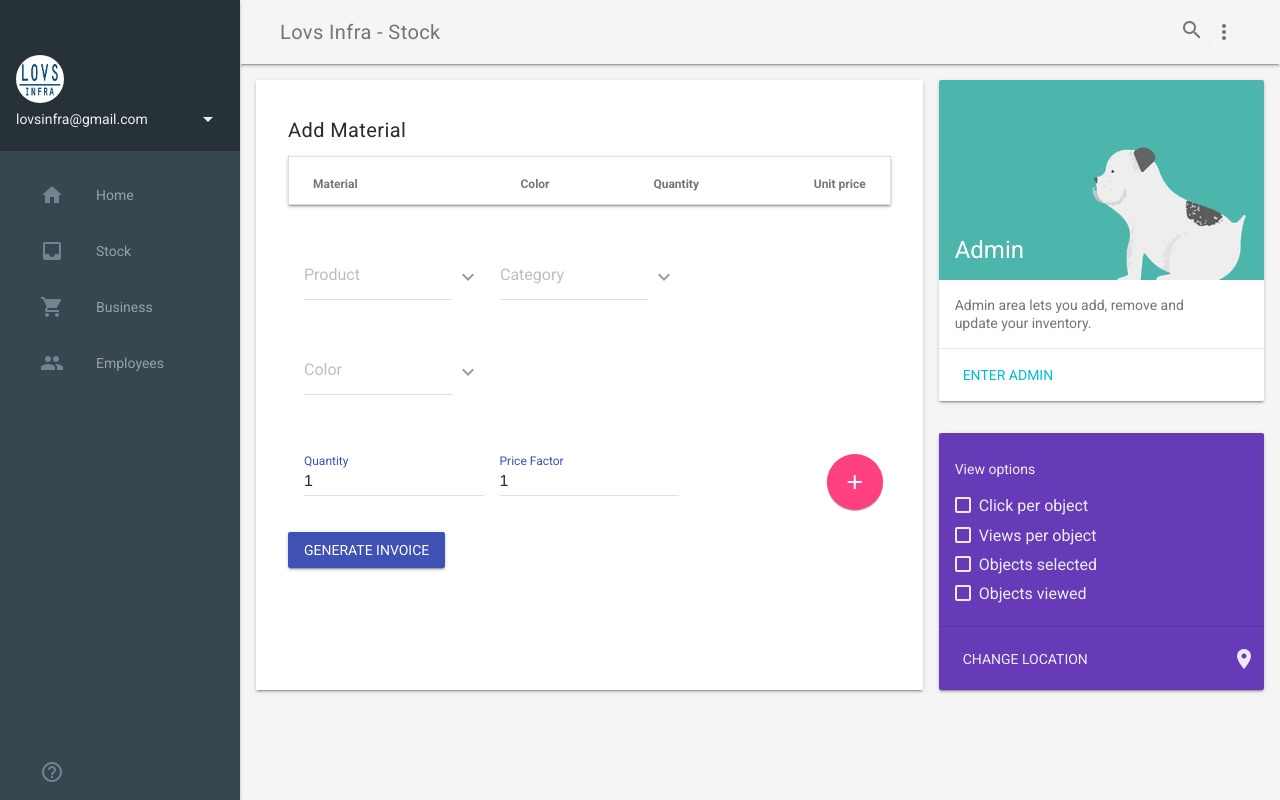
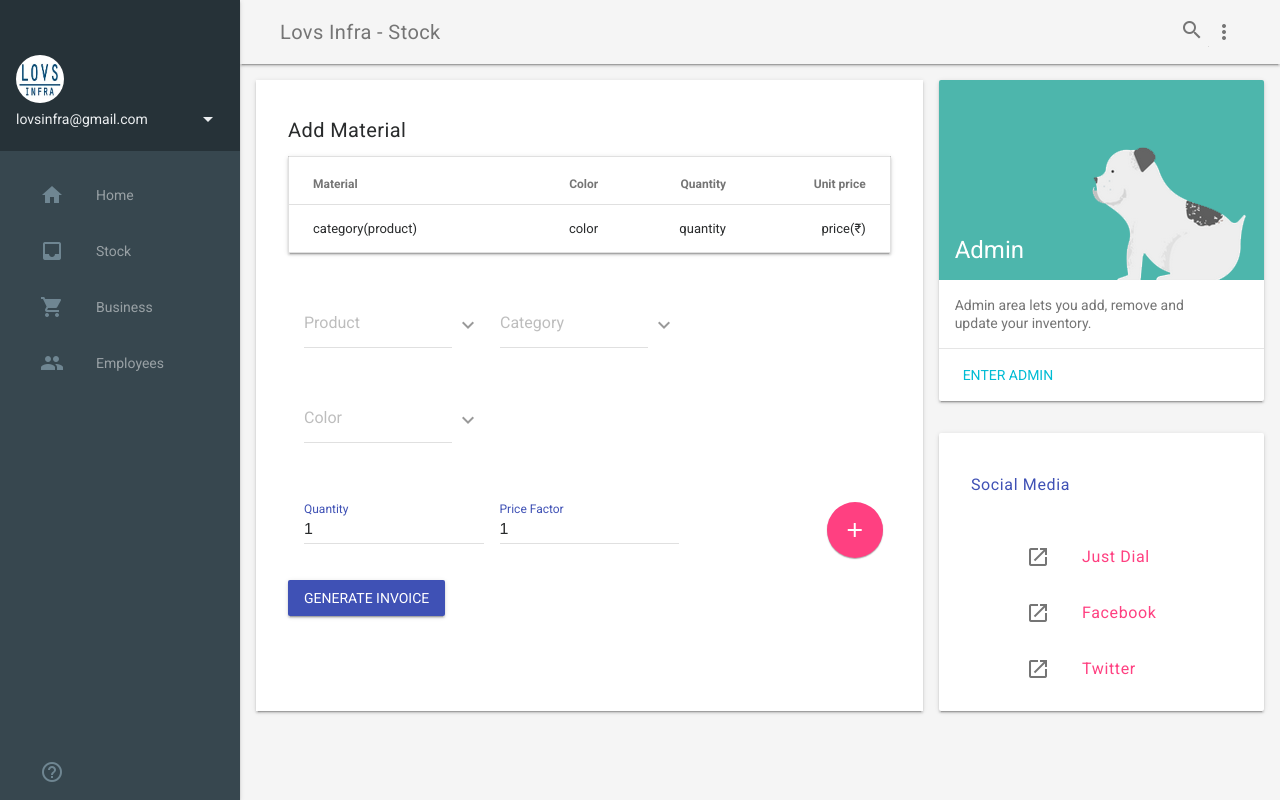
Before and after one commit to srichakradhar/LovsInfra, a Django app: template company/templates/company/stocks.html in a window 1280 px wide. Run offline with Django 3.2, Linux system fonts and the light colour scheme; the template is opened without the code that fills it, so the values that code supplies are empty; some libraries are stand-ins or nearby versions.

Commit message:
add social media links

```diff
--- a/company/static/css/styles.css
+++ b/company/static/css/styles.css
@@ -266,6 +266,14 @@ button.mdl-button--fab {
     align-self: flex-start;
 }
 
-table#material-table{
+table#material-table {
     width: 100%;
 }
+
+#social-media li.mdl-list__item {
+    margin-left: -20px;
+}
+
+#social-media {
+    align-items: center;
+}
--- a/company/static/js/stock.js
+++ b/company/static/js/stock.js
@@ -9,6 +9,8 @@ $(document).ready(function () {
     $('#admin-button').attr('href', '/admin');
 
     $('#add_button').on('click', function () {
+
+        $('#tr-placeholder').hide();
 
         var category = $('#category').val();
         var product = $('#product').val();
--- a/company/templates/company/stocks.html
+++ b/company/templates/company/stocks.html
@@ -23,7 +23,14 @@
                   <th>Unit price</th>
                 </tr>
               </thead>
-              <tbody></tbody>
+              <tbody>
+              <tr id="tr-placeholder">
+                  <td class="mdl-data-table__cell--non-numeric">category(product)</td>
+                  <td>color</td>
+                  <td>quantity</td>
+                  <td>price(₹)</td>
+              </tr>
+              </tbody>
             </table>
 
           <br>
@@ -130,42 +137,66 @@
               </div>
             </div>
             <div class="demo-separator mdl-cell--1-col"></div>
-            <div class="demo-options mdl-card mdl-color--deep-purple-500 mdl-shadow--2dp mdl-cell mdl-cell--4-col mdl-cell--3-col-tablet mdl-cell--12-col-desktop">
-              <div class="mdl-card__supporting-text mdl-color-text--blue-grey-50">
-                <h3>View options</h3>
-                <ul>
-                  <li>
-                    <label for="chkbox1" class="mdl-checkbox mdl-js-checkbox mdl-js-ripple-effect">
-                      <input type="checkbox" id="chkbox1" class="mdl-checkbox__input">
-                      <span class="mdl-checkbox__label">Click per object</span>
-                    </label>
-                  </li>
-                  <li>
-                    <label for="chkbox2" class="mdl-checkbox mdl-js-checkbox mdl-js-ripple-effect">
-                      <input type="checkbox" id="chkbox2" class="mdl-checkbox__input">
-                      <span class="mdl-checkbox__label">Views per object</span>
-                    </label>
-                  </li>
-                  <li>
-                    <label for="chkbox3" class="mdl-checkbox mdl-js-checkbox mdl-js-ripple-effect">
-                      <input type="checkbox" id="chkbox3" class="mdl-checkbox__input">
-                      <span class="mdl-checkbox__label">Objects selected</span>
-                    </label>
-                  </li>
-                  <li>
-                    <label for="chkbox4" class="mdl-checkbox mdl-js-checkbox mdl-js-ripple-effect">
-                      <input type="checkbox" id="chkbox4" class="mdl-checkbox__input">
-                      <span class="mdl-checkbox__label">Objects viewed</span>
-                    </label>
-                  </li>
-                </ul>
+{#            <div class="demo-options mdl-card mdl-color--deep-purple-500 mdl-shadow--2dp mdl-cell mdl-cell--4-col mdl-cell--3-col-tablet mdl-cell--12-col-desktop">#}
+{#              <div class="mdl-card__supporting-text mdl-color-text--blue-grey-50">#}
+{#                <h3>View options</h3>#}
+{#                <ul>#}
+{#                  <li>#}
+{#                    <label for="chkbox1" class="mdl-checkbox mdl-js-checkbox mdl-js-ripple-effect">#}
+{#                      <input type="checkbox" id="chkbox1" class="mdl-checkbox__input">#}
+{#                      <span class="mdl-checkbox__label">Click per object</span>#}
+{#                    </label>#}
+{#                  </li>#}
+{#                  <li>#}
+{#                    <label for="chkbox2" class="mdl-checkbox mdl-js-checkbox mdl-js-ripple-effect">#}
+{#                      <input type="checkbox" id="chkbox2" class="mdl-checkbox__input">#}
+{#                      <span class="mdl-checkbox__label">Views per object</span>#}
+{#                    </label>#}
+{#                  </li>#}
+{#                  <li>#}
+{#                    <label for="chkbox3" class="mdl-checkbox mdl-js-checkbox mdl-js-ripple-effect">#}
+{#                      <input type="checkbox" id="chkbox3" class="mdl-checkbox__input">#}
+{#                      <span class="mdl-checkbox__label">Objects selected</span>#}
+{#                    </label>#}
+{#                  </li>#}
+{#                  <li>#}
+{#                    <label for="chkbox4" class="mdl-checkbox mdl-js-checkbox mdl-js-ripple-effect">#}
+{#                      <input type="checkbox" id="chkbox4" class="mdl-checkbox__input">#}
+{#                      <span class="mdl-checkbox__label">Objects viewed</span>#}
+{#                    </label>#}
+{#                  </li>#}
+{#                </ul>#}
+{#              </div>#}
+{#              <div class="mdl-card__actions mdl-card--border">#}
+{#                <a href="#" class="mdl-button mdl-js-button mdl-js-ripple-effect mdl-color-text--blue-grey-50">Change location</a>#}
+{#                <div class="mdl-layout-spacer"></div>#}
+{#                <i class="material-icons">location_on</i>#}
+{#              </div>#}
+{#            </div>#}
+
+              <div class="mdl-card mdl-shadow--2dp mdl-cell mdl-cell--4-col mdl-cell--3-col-tablet mdl-cell--12-col-desktop" id="social-media">
+                  <div class="mdl-card__supporting-text mdl-color-text--primary"><h6>Social Media</h6></div>
+                  <ul class="demo-list-icon mdl-list">
+                                    <li class="mdl-list__item">
+                        <span class="mdl-list__item-primary-content">
+                        <i class="material-icons mdl-list__item-icon">open_in_new</i>
+                        <a href="https://www.justdial.com/Hyderabad/Lovs-Infra-Artificial-Marble-And-Moulds-Beside-Canara-Bank-Madhapur/040PXX40-XX40-160906084602-S6W5_BZDET" target="_blank"> Just Dial </a>
+                    </span>
+                                    </li>
+                                    <li class="mdl-list__item">
+                        <span class="mdl-list__item-primary-content">
+                        <i class="material-icons mdl-list__item-icon">open_in_new</i>
+                        <a href="https://www.facebook.com/Lovs-Infra-1521365637893519/" target="_blank">Facebook</a>
+                      </span>
+                                    </li>
+                                    <li class="mdl-list__item">
+                        <span class="mdl-list__item-primary-content">
+                        <i class="material-icons mdl-list__item-icon">open_in_new</i>
+                            <a href="https://www.twitter.com" target="_blank">Twitter</a>
+                      </span>
+                            </li>
+                        </ul>
               </div>
-              <div class="mdl-card__actions mdl-card--border">
-                <a href="#" class="mdl-button mdl-js-button mdl-js-ripple-effect mdl-color-text--blue-grey-50">Change location</a>
-                <div class="mdl-layout-spacer"></div>
-                <i class="material-icons">location_on</i>
-              </div>
-            </div>
           </div>
 
 {#        <div class="demo-charts mdl-color--white mdl-shadow--2dp mdl-cell mdl-cell--12-col mdl-grid">#}
```
